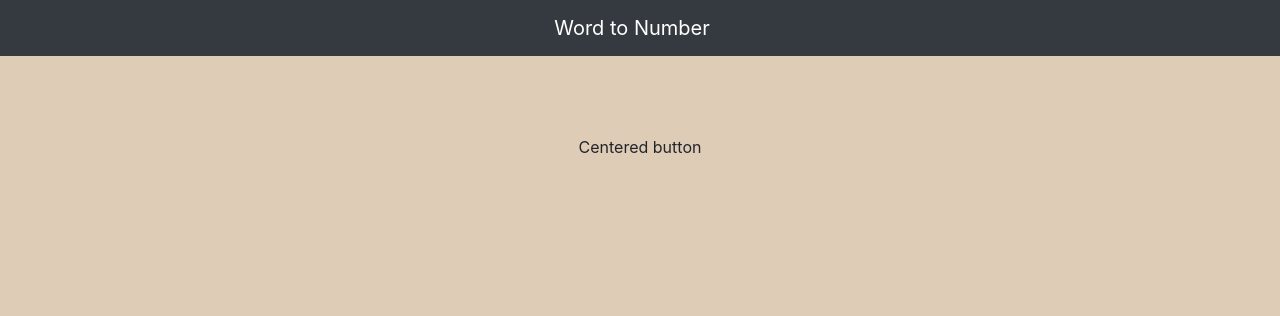
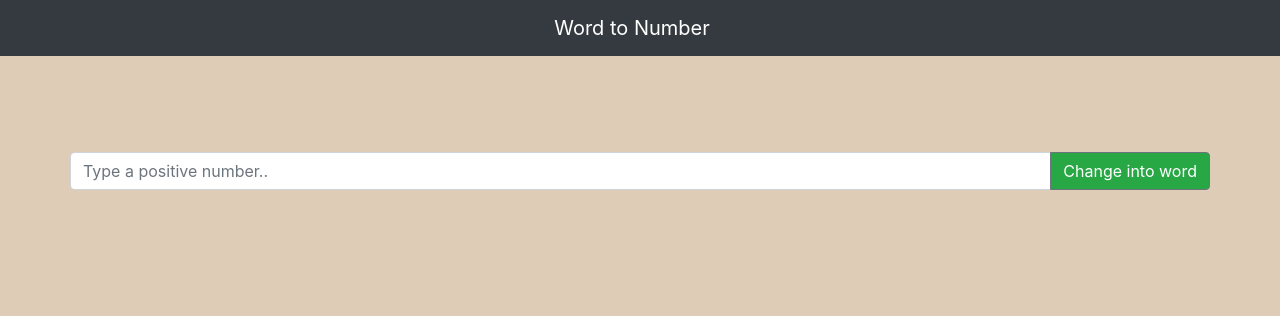
Before and after one commit to nibin007/wordtonumber, a Django app: page / in a window 1280 px wide. Shown: the top 316 px of the page. Run offline with Django 4.2, Linux system fonts and the light colour scheme.

Commit message:
added input and button

```diff
--- a/numbertoword/core/templates/base.html
+++ b/numbertoword/core/templates/base.html
@@ -24,12 +24,15 @@
           </nav>
 
     </div>
-    <br><br><br>
+    <br><br><br><br>
     <div class="container">
         <div class="row">
-          <div class="col text-center">
-            <button class="btn btn-default">Centered button</button>
-          </div>
+            <div class="input-group mb-3">
+                <input type="text" class="form-control" placeholder="Type a positive number.." aria-label="Recipient's username" aria-describedby="basic-addon2">
+                <div class="input-group-append">
+                  <button class="btn text-white btn-success btn-outline-secondary" type="button">Change into word</button>
+                </div>
+              </div>
         </div>
       </div>
 </body>
```
